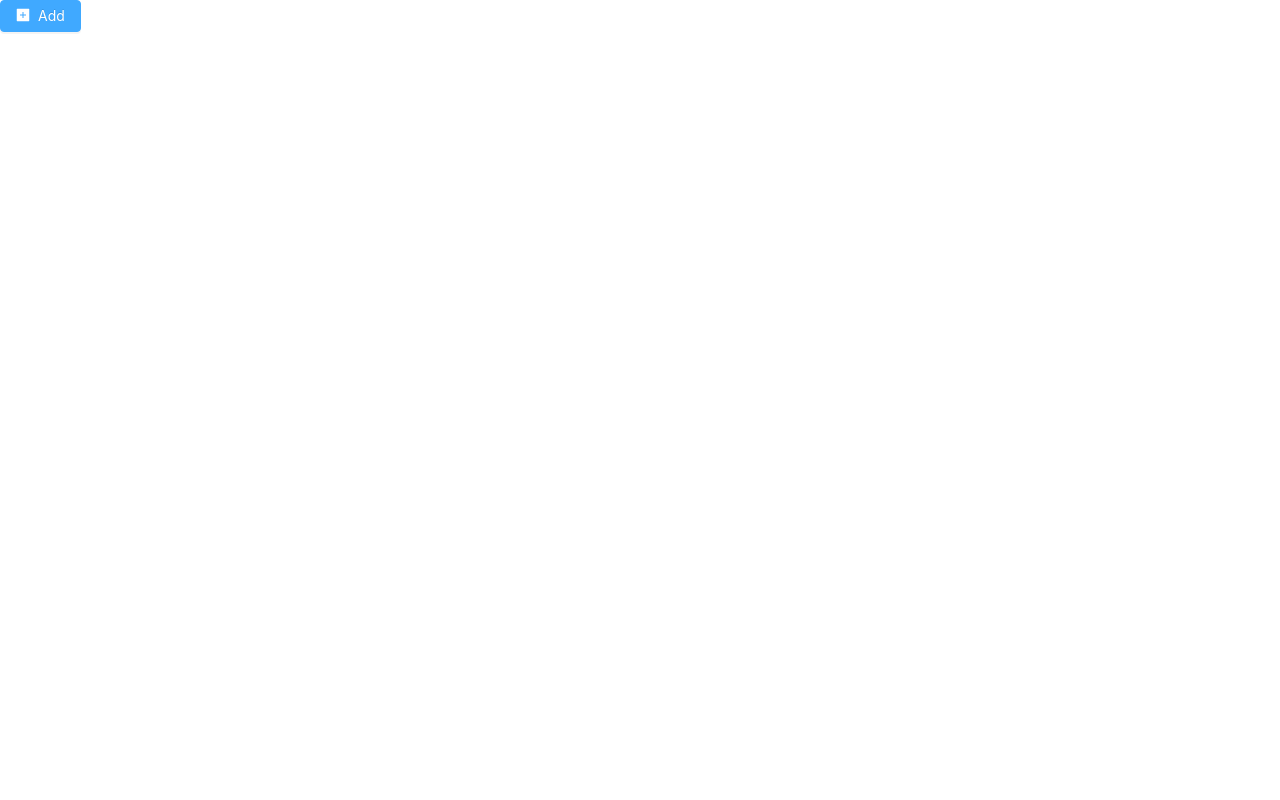
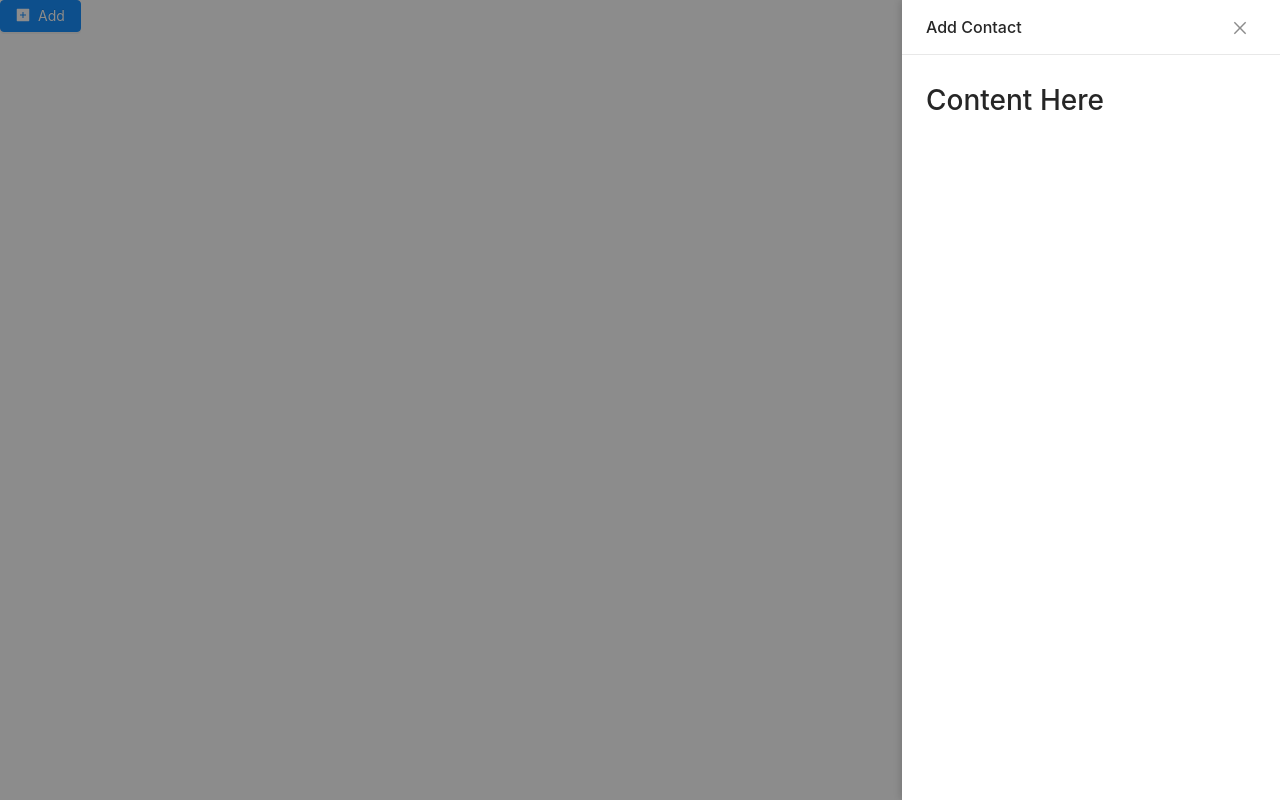
Before and after one commit to SoneThaya/contacts-ant-design, a React (Create React App) app: page / in a window 1280 px wide. Both pictures are taken after a click on the button "Add". Built offline with nearby package versions, Linux system fonts and the light colour scheme.

Commit message:
created test for add contact button, added componet for drawer menu

```diff
--- a/package.json
+++ b/package.json
@@ -11,6 +11,7 @@
     "customize-cra": "^1.0.0",
     "less": "^3.12.2",
     "less-loader": "^5.0.0",
+    "prop-types": "^15.7.2",
     "react": "^16.13.1",
     "react-app-rewired": "^2.1.6",
     "react-dom": "^16.13.1",
--- /dev/null
+++ b/src/AddDrawer.js
@@ -0,0 +1,22 @@
+import React from 'react'
+import PropTypes from 'prop-types';
+import { Drawer } from 'antd';
+
+const AddDrawer = ({show, handleOnClose}) => {
+  return (
+    <Drawer
+      title="Add Contact"
+      visible={show}
+      onClose={handleOnClose}
+      maskClosable={false}>
+      <h1>Content Here</h1>
+    </Drawer>
+  )
+}
+
+AddDrawer.propTypes = {
+  show: PropTypes.bool.isRequired,
+  handleOnClose: PropTypes.func.isRequired,
+};
+
+export default AddDrawer
--- a/src/App.js
+++ b/src/App.js
@@ -1,14 +1,26 @@
-import React from 'react';
+import React, { useState } from 'react';
 import { Button } from 'antd';
 import { PlusSquareFilled } from '@ant-design/icons';
+import AddDrawer from './AddDrawer';
 
 import './App.css';
 
 function App() {
+
+  const [showDrawer, setShowDrawer] = useState(false);
+
   return (
-    <Button type="primary" icon={<PlusSquareFilled />}>
-      Add
-    </Button>
+    <>
+      <Button
+        type="primary"
+        icon={<PlusSquareFilled />}
+        data-testid="add-contact-button"
+        onClick={() => setShowDrawer(true)}
+      >
+          Add
+      </Button>
+      <AddDrawer show={showDrawer} handleOnClose={() => setShowDrawer(false)} />
+    </>
   );
 }
 
```
Also changed, not shown: 1 other file (tests, documents, lock files or other folders).
